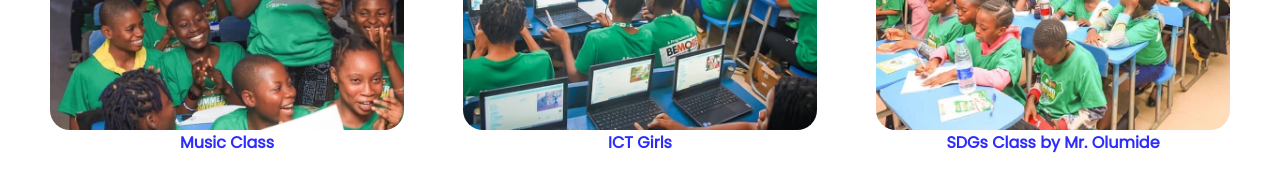
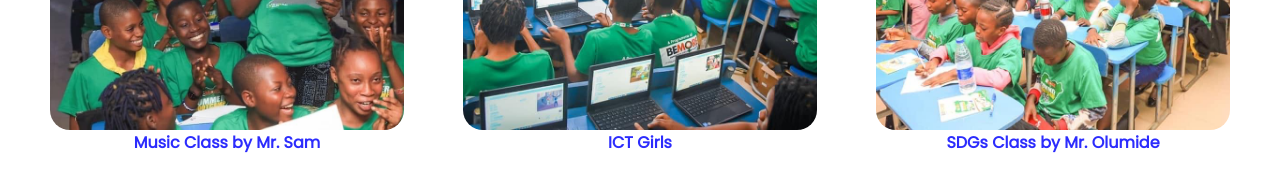
Before and after one commit to Oluchi95/BEMORE, a plain HTML site: page index.html in a window 1280 px wide. Shown: the part 1620-1798 px from the top of the page. Drawn offline with Linux system fonts and the light colour scheme.

Commit message:
I added a new name

```diff
--- a/index.html
+++ b/index.html
@@ -59,7 +59,7 @@
                 <div class="desc">Leadership Training by Mrs. Pamela</div>
             </div>
             <div class="picture seventh">
-                <div class="desc">Music Class</div>
+                <div class="desc">Music Class by Mr. Sam</div>
             </div>
             <div class="picture eigth">
                 <div class="desc">ICT Girls</div>
```
